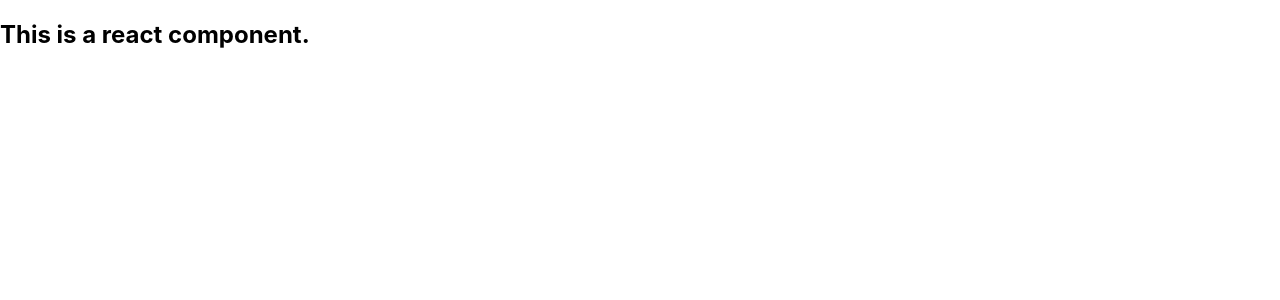
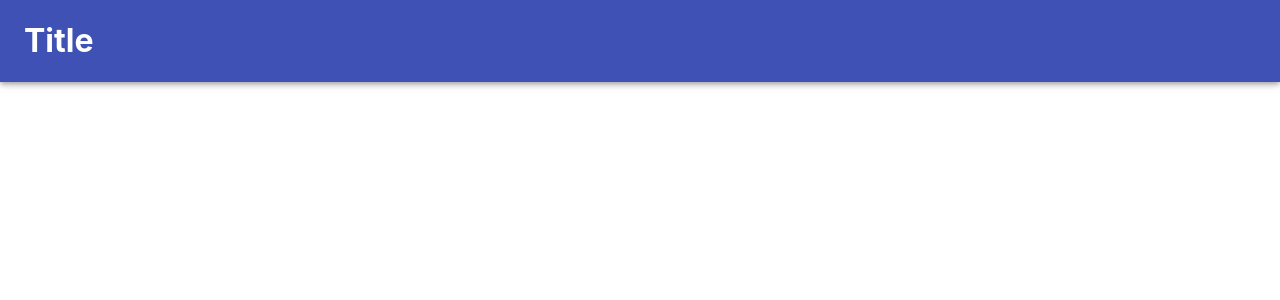
Before and after one commit to nakashi94/distribution_app, a React (Create React App) app: page / in a window 1280 px wide. Shown: the top 300 px of the page. Built offline with nearby package versions, Linux system fonts and the light colour scheme.

Commit message:
add TopHeader

```diff
--- a/package.json
+++ b/package.json
@@ -3,6 +3,7 @@
   "version": "0.1.0",
   "private": true,
   "dependencies": {
+    "@material-ui/core": "^4.12.3",
     "@testing-library/jest-dom": "^5.15.0",
     "@testing-library/react": "^11.2.7",
     "@testing-library/user-event": "^12.8.3",
--- /dev/null
+++ b/src/components/TopHeader.tsx
@@ -0,0 +1,16 @@
+import React, {FC} from 'react'
+import {AppBar, Toolbar} from '@material-ui/core'
+
+const TopHeader: FC = () => {
+    return (
+        <div>
+            <AppBar>
+                <Toolbar>
+                    <h1>Title</h1>
+                </Toolbar>
+            </AppBar>
+        </div>
+    )
+}
+
+export default TopHeader
--- a/src/pages/TopPage.tsx
+++ b/src/pages/TopPage.tsx
@@ -1,9 +1,10 @@
-import React, {FC} from 'react'
+import React, {FC} from 'react';
+import TopHeader from '../components/TopHeader';
 
 const TopPage: FC = () => {
     return (
         <div>
-            <h2>This is a react component.</h2>
+            <TopHeader />
         </div>
     )
 }
```
Also changed, not shown: 1 other file (tests, documents, lock files or other folders).
